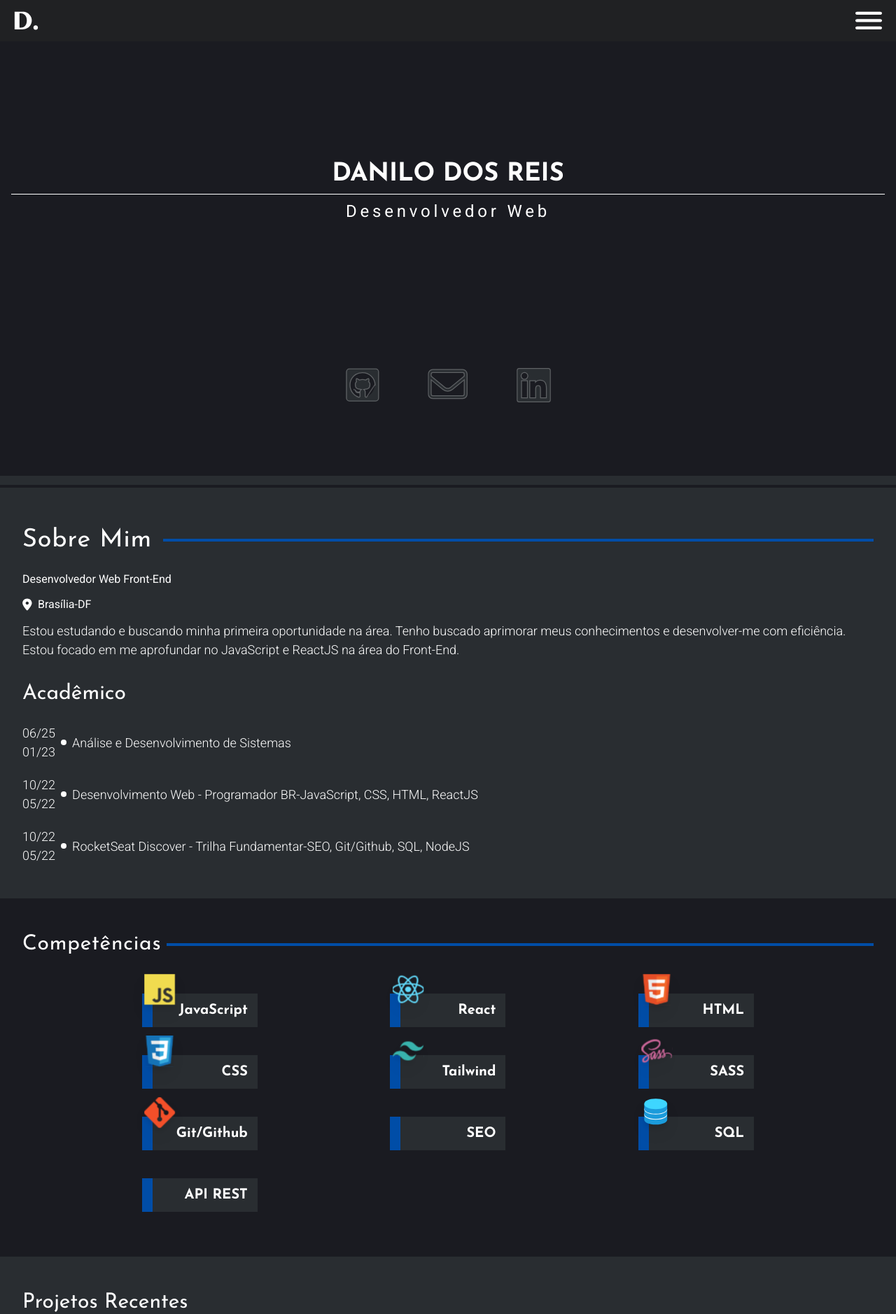
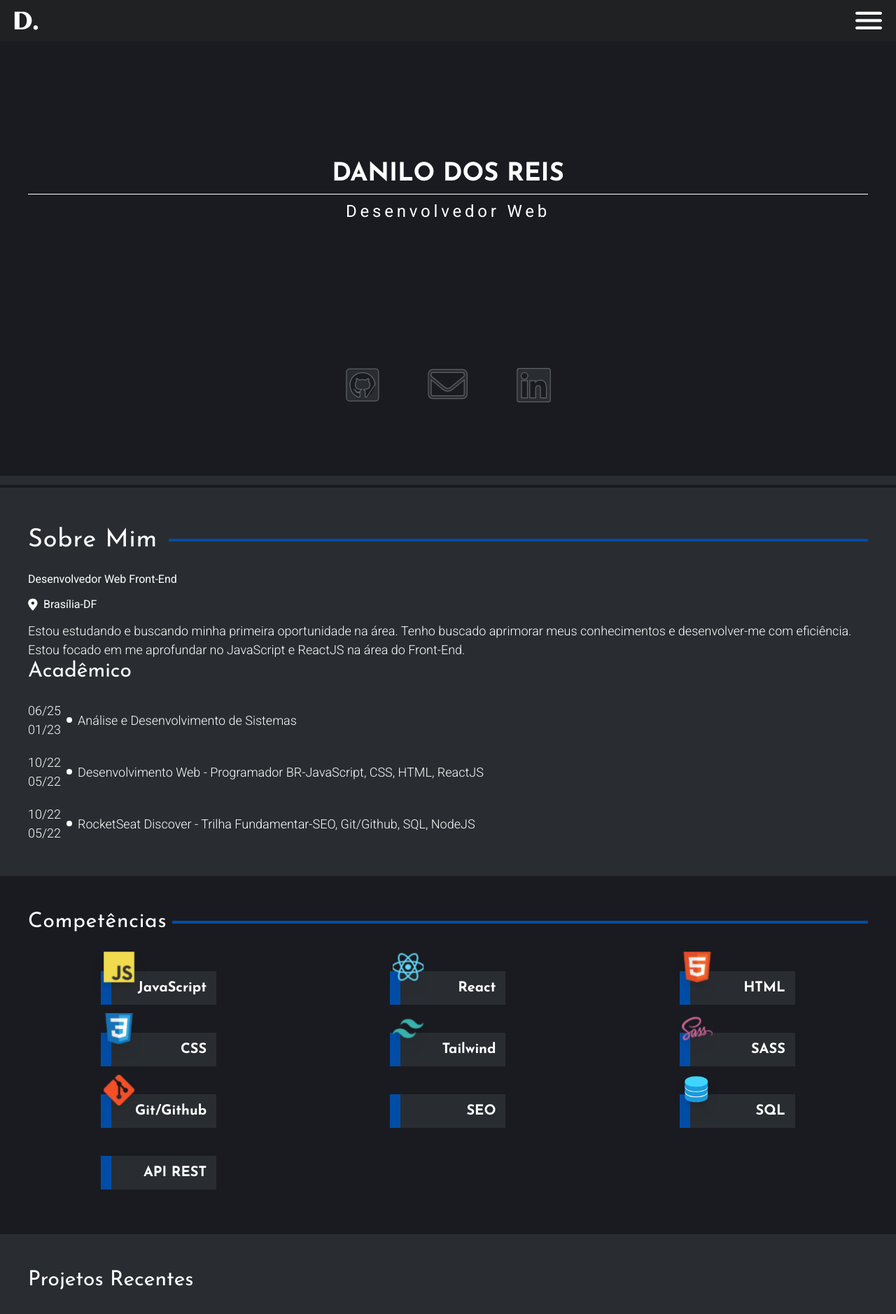
Before and after one commit to DanReiss/personal-website, a Next.js app: page / in a window 1280 px wide. Shown: the top 1878 px of the page at 70% size. Built offline with nearby package versions, Linux system fonts and the light colour scheme.

Commit message:
Atualizar responsividade
Criei a responsividade para a página da rota /projects, atualizando o grid para melhorar o layout.Além disso, criei uma classes container que define uma largura máxima padrão para o website, a classes está dísponivel nos estilo globais

```diff
--- a/src/pages/index.jsx
+++ b/src/pages/index.jsx
@@ -22,7 +22,7 @@ function Home({ projects }) {
     <>
       <Navbar active="home" />
       <div className="fixed h-screen w-full flex flex-col justify-evenly p-4 bg-dark_blue">
-        <div className="text-white text-center mx-auto max-w-screen-xl w-full">
+        <div className="text-white text-center container w-full">
           <h1 className="text-3xl md:text-4xl font-josefin font-bold">DANILO DOS REIS</h1>
           <hr className="my-1 md:my-2" />
           <h2 className="text-xl md:text-2xl tracking-[0.2em]">Desenvolvedor Web</h2>
@@ -72,7 +72,7 @@ function Home({ projects }) {
       <main className="relative bg-gray">
         <span className="bg-dark_blue w-full h-1 inline-block" />
         <section className="text-white px-4 sm:px-6 md:px-8 py-8 md:py-12">
-          <div className="mb-8 mx-auto max-w-screen-xl">
+          <div className="mb-8 container">
             <div className="flex mb-3 md:mb-6">
               <h3 className="font-josefin text-3xl md:text-4xl tracking-wide">Sobre Mim</h3>
               <span className="bg-blue w-full h-1 inline-block flex-1 m-auto ml-2 md:ml-4" />
@@ -94,7 +94,7 @@ function Home({ projects }) {
               Estou focado em me  aprofundar no JavaScript e ReactJS na área do Front-End.
             </p>
           </div>
-          <div className="mx-auto max-w-screen-xl">
+          <div className="container">
             <h3 className="font-josefin text-3xl mb-3 md:mb-6">Acadêmico</h3>
             <div className="font-light grid grid-cols-[min-content_8px_auto] items-center gap-x-2 gap-y-5">
               <div className="flex flex-col">
@@ -136,11 +136,11 @@ function Home({ projects }) {
           </div>
         </section>
         <section className="bg-dark_blue text-white px-4 sm:px-6 md:px-8 py-8 md:py-12">
-          <div className="flex mb-6 md:mb-9 mx-auto max-w-screen-xl">
+          <div className="flex mb-6 md:mb-9 container">
             <h3 className="font-josefin text-3xl tracking-wide">Competências</h3>
             <span className="bg-blue w-full h-1 inline-block flex-1 m-auto ml-2" />
           </div>
-          <div className="font-josefin grid grid-cols-2 md:grid-cols-3 gap-10 justify-items-center mx-auto max-w-screen-lg py-4">
+          <div className="font-josefin grid grid-cols-2 md:grid-cols-3 gap-10 justify-items-center container py-4">
             <ItemSkill imagePath="/icons/js.svg" name="JavaScript" />
             <ItemSkill imagePath="/icons/react.svg" name="React" />
             <ItemSkill imagePath="/icons/html.svg" name="HTML" />
@@ -154,7 +154,7 @@ function Home({ projects }) {
           </div>
         </section>
         <section className="text-white font-josefin px-4 sm:px-6 md:px-8 py-8 md:py-12">
-          <h3 className="m-auto max-w-screen-xl text-3xl mb-6">Projetos Recentes</h3>
+          <h3 className="container text-3xl mb-6">Projetos Recentes</h3>
           { projectsData
             ? <ProjectsCarousel projects={projectsData} />
             : ''}
--- a/src/pages/projects.jsx
+++ b/src/pages/projects.jsx
@@ -19,6 +19,7 @@ function Projects({ projects }) {
     <>
       <Navbar active="projetos" />
       <div className="w-full text-white bg-dark_blue pt-[66px] px-6 pb-4">
+        <div className="container">
           <div className="flex mb-2 mt-8">
             <h3 className="font-josefin text-3xl tracking-wide">Projetos</h3>
             <span className="bg-blue w-full h-1 inline-block flex-1 m-auto ml-2" />
@@ -29,7 +30,7 @@ function Projects({ projects }) {
             do mais recente.Para mais informações acesse o repositório
             de cada um dos projetos no Github, clicando no ícone do GitHub.
           </p>
-        <div className="grid">
+          <div className="grid justify-center items-start justify-items-center gap-5 sm:grid-cols-2 lg:grid-cols-3">
             {
                 projectsData.map((itemdata, i) => (
                   <ProjectItem key={i} itemdata={itemdata} />
@@ -37,6 +38,8 @@ function Projects({ projects }) {
               }
           </div>
         </div>
+      </div>
+
       <Footer />
     </>
   );
```
Also changed, not shown: src/components/ProjectItem.jsx (+9 -9 lines). Lines whose indentation alone changed are shown as unchanged.
